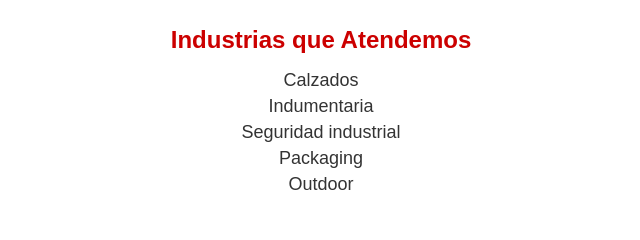
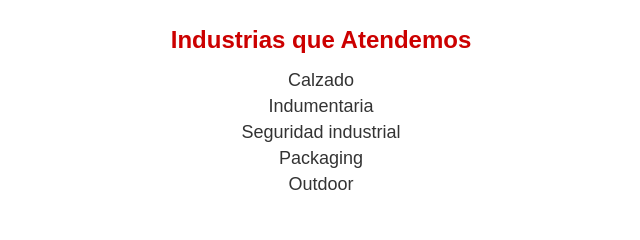
Before and after one commit to milo-ciampone/milo-ciampone.github.io, a plain HTML site: page index.html in a window 1280 px wide. Shown: the part 416-656 px from the top of the page, 319-959 px from the left. Drawn offline with Linux system fonts and the light colour scheme.

Commit message:
Update index.html

```diff
--- a/index.html
+++ b/index.html
@@ -21,7 +21,7 @@
   <section class="productos">
     <h2>Industrias que Atendemos</h2>
     <ul>
-      <li> Calzados </li>
+      <li> Calzado </li>
       <li> Indumentaria</li>
       <li> Seguridad industrial</li>
       <li> Packaging</li>
```
